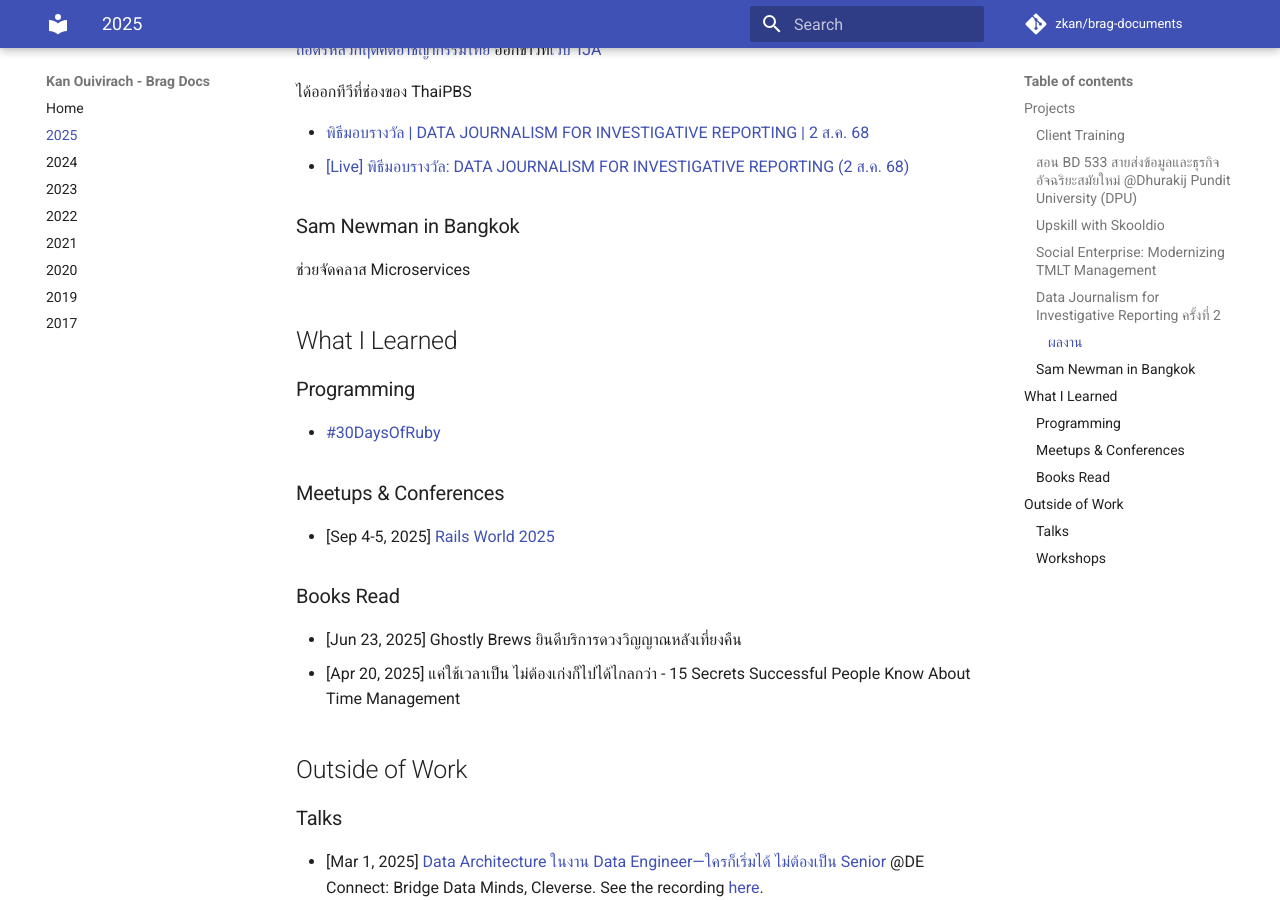
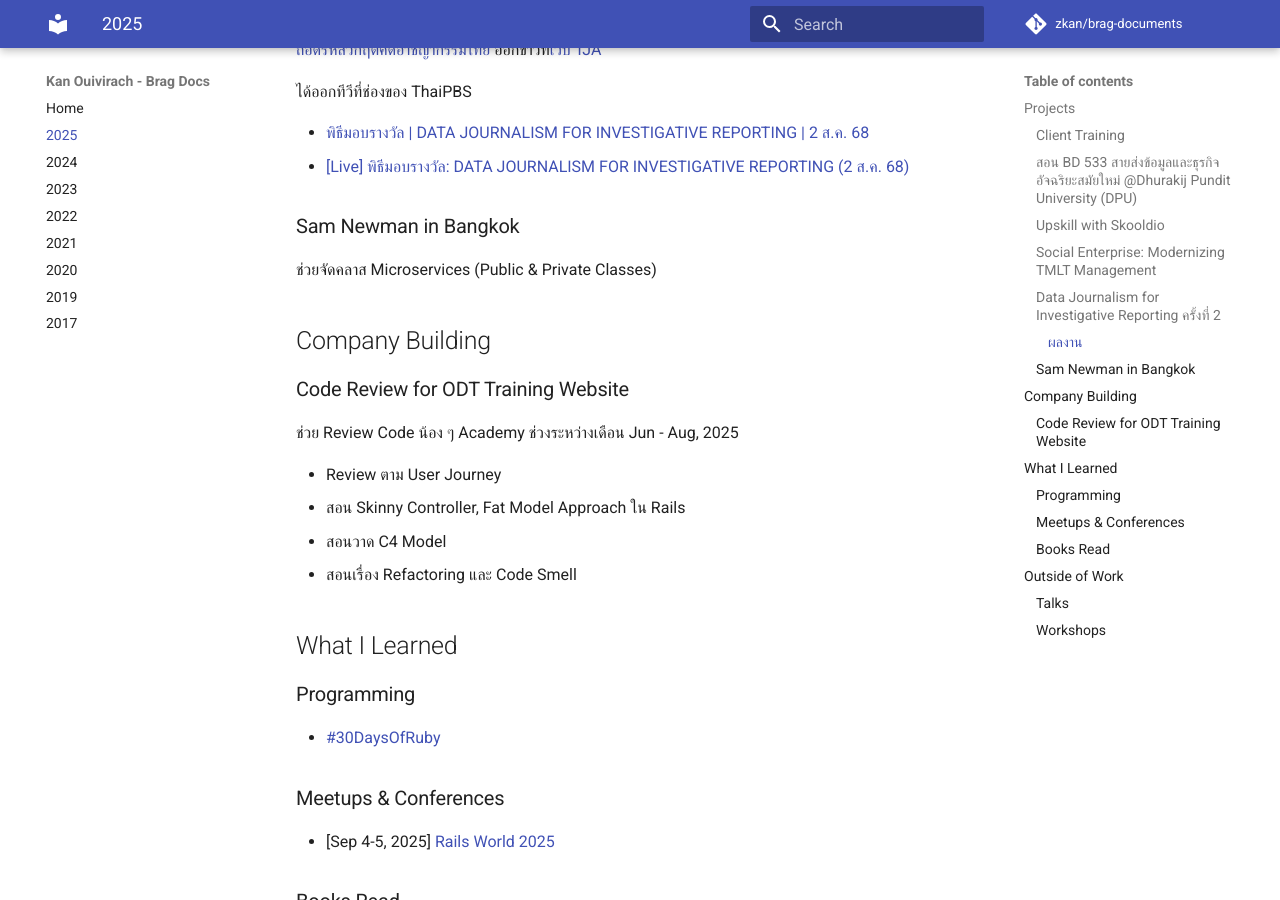
Before and after one commit to zkan/brag-documents, an MkDocs documentation site: the page built from docs/2025.md, in a window 1280 px wide and 900 px high, scrolled down 1393 px. Built offline with MkDocs 1.6.1 and Material for MkDocs 9.7.7, drawn with Linux system fonts in a browser that asks for light colours; comment, search, counter and statistics services are not loaded.

Commit message:
Add code review to company building

```diff
--- a/docs/2025.md
+++ b/docs/2025.md
@@ -67,7 +67,18 @@
 
 ### Sam Newman in Bangkok
 
-ช่วยจัดคลาส Microservices
+ช่วยจัดคลาส Microservices (Public & Private Classes)
+
+## Company Building
+
+### Code Review for ODT Training Website
+
+ช่วย Review Code น้อง ๆ Academy ช่วงระหว่างเดือน Jun - Aug, 2025
+
+* Review ตาม User Journey
+* สอน Skinny Controller, Fat Model Approach ใน Rails
+* สอนวาด C4 Model
+* สอนเรื่อง Refactoring และ Code Smell
 
 ## What I Learned
 
```
